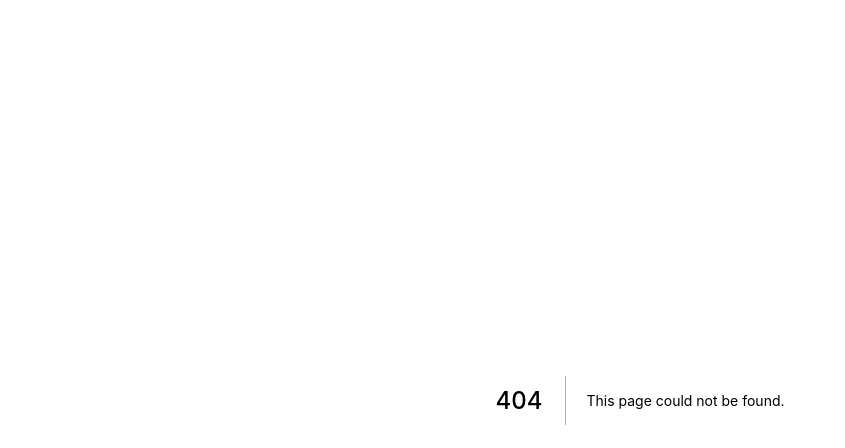
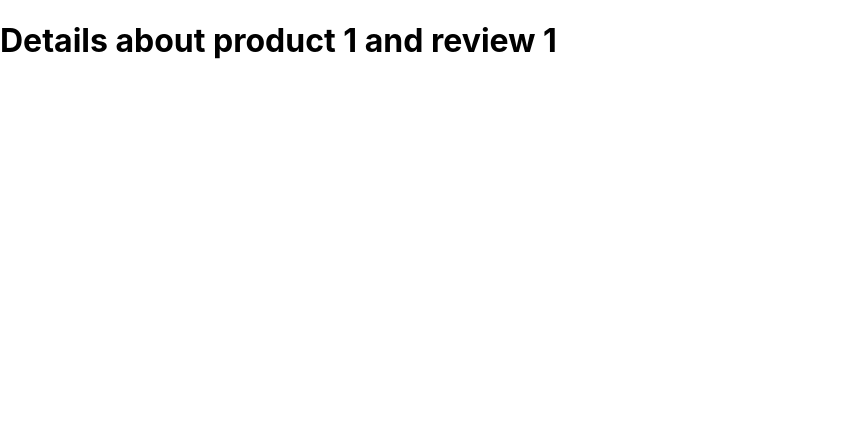
Before and after one commit to shabaaz27/hello-world-nextjs, a Next.js app: page /product/1/review/1 in a window 1280 px wide. Before the commit this address had no page. Shown: the top 448 px of the page, without its empty margins (0-845 px from the left). Built offline with nearby package versions, Linux system fonts and the light colour scheme.

Commit message:
Dynamic Nested Route

```diff
--- /dev/null
+++ b/pages/product/[productId]/review/[reviewId].js
@@ -0,0 +1,12 @@
+import {useRouter} from 'next/router'
+
+
+function ReviewId(){
+    const router = useRouter();
+    const {productId,reviewId} = router.query
+    console.log(reviewId)
+
+    return <h1>Details about product {productId} and review {reviewId}</h1>
+}
+
+export default ReviewId
```
Also changed, not shown: pages/product/[productId]/index.js (renamed from pages/product/[productId].js).
